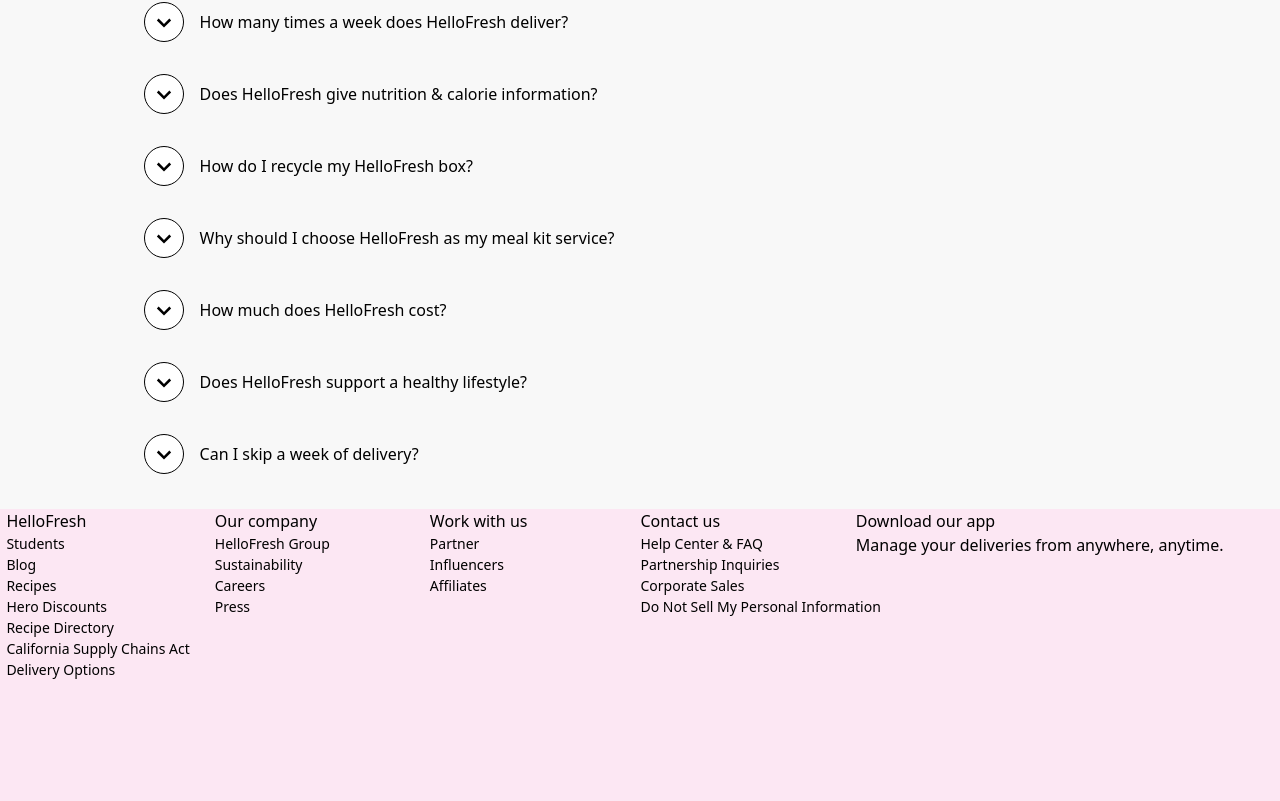
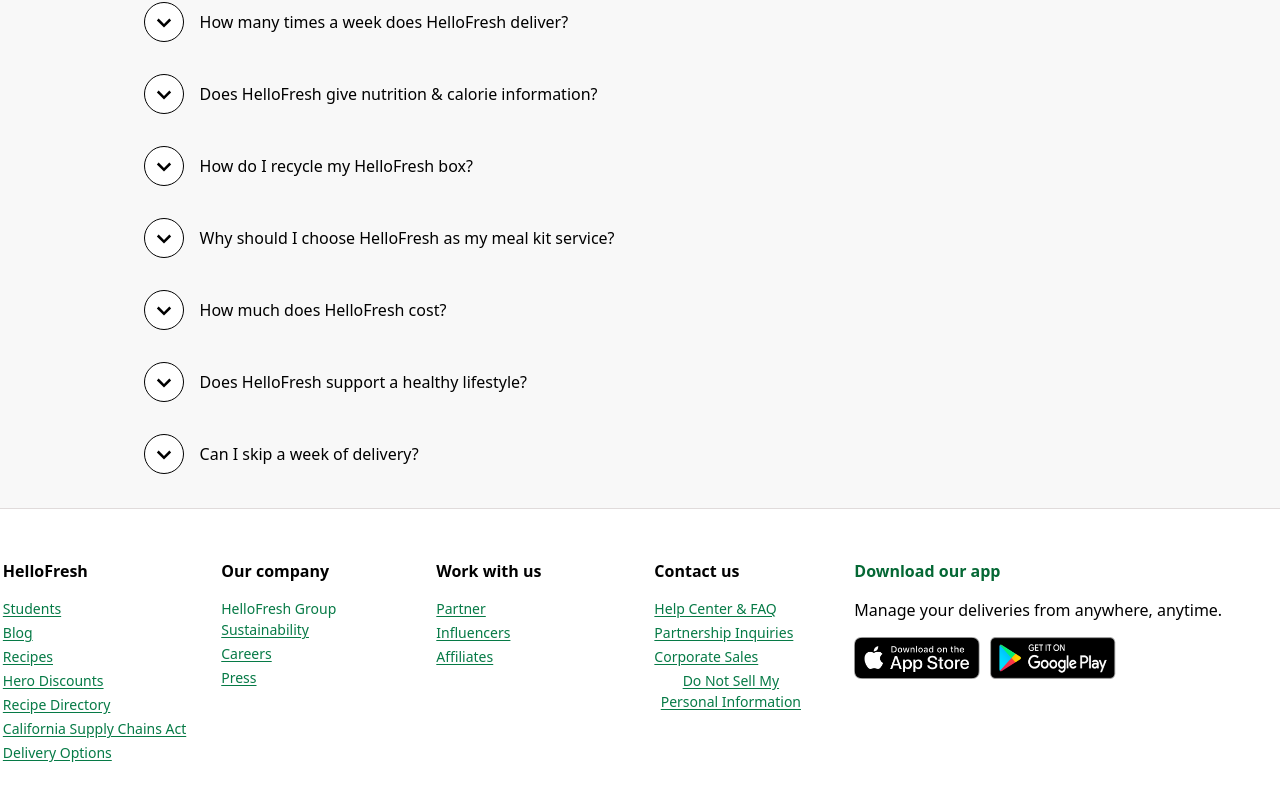
Before and after one commit to harshita1225/hello-fresh, a React (Create React App) app in the folder client/: page / in a window 1280 px wide. Shown: the part 2193-2994 px from the top of the page. Built offline with nearby package versions, Linux system fonts and the light colour scheme.

Commit message:
finished large footer

```diff
--- a/client/src/components/homepage/LargeFooter.js
+++ b/client/src/components/homepage/LargeFooter.js
@@ -1,120 +1,140 @@
 import React from "react";
+import Apple from "../images/appstore-badge-en.png";
+import Play from "../images/playstore-badge-en.png";
 
 const LargeFooter = () => {
   return (
-    <div className="h-[300px] bg-pink-100 ">
-      <div className="flex justify-center ml-[-50px]">
-        <div className="flex flex-col items-start ">
-          <p>HelloFresh</p>
+    <div className="h-[300px]">
+      <div className="flex justify-center ml-[-50px]  pt-[50px]">
+        <div className="flex flex-col items-start">
+          <p className="mb-[15px] font-[700]">HelloFresh</p>
           <a
-            className="text-[14px]"
+            className="text-[14px]  text-[#067A46] underline underline-offset-2 mb-[3px]"
             href="https://www.hellofresh.com/pages/unidays"
           >
             Students
           </a>
-          <a className="text-[14px]" href="https://blog.hellofresh.com/">
+          <a
+            className="text-[14px]  text-[#067A46] underline underline-offset-2 mb-[3px]"
+            href="https://blog.hellofresh.com/"
+          >
             Blog
           </a>
-          <a className="text-[14px]" href="https://www.hellofresh.com/recipes">
+          <a
+            className="text-[14px]  text-[#067A46] underline underline-offset-2 mb-[3px]"
+            href="https://www.hellofresh.com/recipes"
+          >
             Recipes
           </a>
           <a
-            className="text-[14px]"
+            className="text-[14px]  text-[#067A46] underline underline-offset-2 mb-[3px]"
             href="https://www.hellofresh.com/pages/hero-discounts"
           >
             Hero Discounts
           </a>
           <a
-            className="text-[14px]"
+            className="text-[14px]  text-[#067A46] underline underline-offset-2 mb-[3px]"
             href="https://www.hellofresh.com/pages/sitemap"
           >
             Recipe Directory
           </a>
           <a
-            className="text-[14px]"
+            className="text-[14px]  text-[#067A46] underline underline-offset-2 mb-[3px]"
             href="https://www.hellofresh.com/about/california-transparen"
           >
             California Supply Chains Act
           </a>
-          <a className="text-[14px]" href="https://www.hellofresh.com/eat/hub">
+          <a
+            className="text-[14px]  text-[#067A46] underline underline-offset-2 mb-[3px]"
+            href="https://www.hellofresh.com/eat/hub"
+          >
             Delivery Options
           </a>
         </div>
-        <div className="flex flex-col items-start ml-[25px]">
-          <p>Our company</p>
-          <a className="text-[14px]" href="https://www.hellofreshgroup.com/en/">
+        <div className="flex flex-col items-start ml-[35px]">
+          <p className="mb-[15px] font-[700]">Our company</p>
+          <a
+            className="text-[14px]  text-[#067A46]"
+            href="https://www.hellofreshgroup.com/en/"
+          >
             HelloFresh Group
           </a>
           <a
-            className="text-[14px]"
+            className="text-[14px]  text-[#067A46] underline underline-offset-2 mb-[3px]"
             href="https://www.hellofresh.com/about/sustainability"
           >
             Sustainability
           </a>
           <a
-            className="text-[14px]"
+            className="text-[14px]  text-[#067A46] underline underline-offset-2 mb-[3px]"
             href="https://careers.hellofresh.com/global/en"
           >
             Careers
           </a>
           <a
-            className="text-[14px]"
+            className="text-[14px] text-[#067A46] underline underline-offset-2 mb-[3px]"
             href="https://www.hellofresh.com/about/press"
           >
             Press
           </a>
         </div>
         <div className="flex flex-col items-start ml-[100px]">
-          <p>Work with us</p>
+          <p className="mb-[15px] font-[700]">Work with us</p>
           <a
-            className="text-[14px]"
+            className="text-[14px]  text-[#067A46] underline underline-offset-2 mb-[3px]"
             href="https://docs.google.com/forms/d/e/1FAIpQLSegFXQvBaRmwPIt25zhFW07Ytzj6bygniGjor-UPMmTzXczoA/viewform"
           >
             Partner
           </a>
           <a
-            className="text-[14px]"
+            className="text-[14px] text-[#067A46] underline underline-offset-2 mb-[3px]"
             href="https://docs.google.com/forms/d/e/1FAIpQLSf4wkhWL0R-hxj1Co905XWPxe-1O2ByGQbnyRooRLgHxASCnQ/viewform"
           >
             Influencers
           </a>
           <a
-            className="text-[14px]"
+            className="text-[14px]  text-[#067A46] underline underline-offset-2 mb-[3px]"
             href="https://www.hellofresh.com/about/affiliates"
           >
             Affiliates
           </a>
         </div>
-        <div className="flex flex-col items-start ml-[113px]">
-          <p>Contact us</p>
+        <div className="flex flex-col items-start ml-[113px] w-[200px]">
+          <p className="mb-[15px] font-[700]">Contact us</p>
           <a
-            className="text-[14px]"
+            className="text-[14px]  text-[#067A46] underline underline-offset-2 mb-[3px]"
             href="https://www.hellofresh.com/about/faq"
           >
             Help Center & FAQ
           </a>
           <a
-            className="text-[14px]"
+            className="text-[14px]  text-[#067A46] underline underline-offset-2 mb-[3px]"
             href="https://www.hellofresh.com/about/partnerships"
           >
             Partnership Inquiries
           </a>
           <a
-            className="text-[14px]"
+            className="text-[14px]  text-[#067A46] underline underline-offset-2 mb-[3px]"
             href="https://hb.hellofresh.com/corporate-sales"
           >
             Corporate Sales
           </a>
           <a
-            className="text-[14px]"
+            className="text-[14px] text-[#067A46] underline underline-offset-2 mb-[3px] mr-[47px]"
             href="https://www.hellofresh.com/about/ccpa"
           >
             Do Not Sell My Personal Information
           </a>
         </div>
-        <div className="flex flex-col items-start ml-[-25px]">
-          <p>Download our app</p>
+        <div className="flex flex-col items-start mr-[5px]">
+          <p className="mb-[15px] font-[700] text-[#056835]">
+            Download our app
+          </p>
           <p>Manage your deliveries from anywhere, anytime.</p>
+          <div className="flex gap-[10px]">
+            <img className="w-[126px] h-[42px] mt-[15px]" src={Apple} alt="" />
+            <img className="w-[126px] h-[42px] mt-[15px]" src={Play} alt="" />
+          </div>
         </div>
       </div>
     </div>
--- a/client/src/components/homepage/Questions.js
+++ b/client/src/components/homepage/Questions.js
@@ -3,7 +3,7 @@ import { BiChevronDown } from "react-icons/bi";
 
 const Questions = () => {
   return (
-    <div className="bg-[#F8F8F8] h-[776px] flex flex-col">
+    <div className="bg-[#F8F8F8] h-[776px] flex flex-col border-b-[1px] border-[#e0dbdb]">
       <h1 className="text-[40px] pt-[30px]">More questions?</h1>
       <div className="flex pt-[35px] justify-center ml-[-520px]">
         <ul>
```
Also changed, not shown: client/src/components/Login.js (+139 -0 lines), client/src/components/images/appstore-badge-en.png (added), client/src/components/images/playstore-badge-en.png (added).
